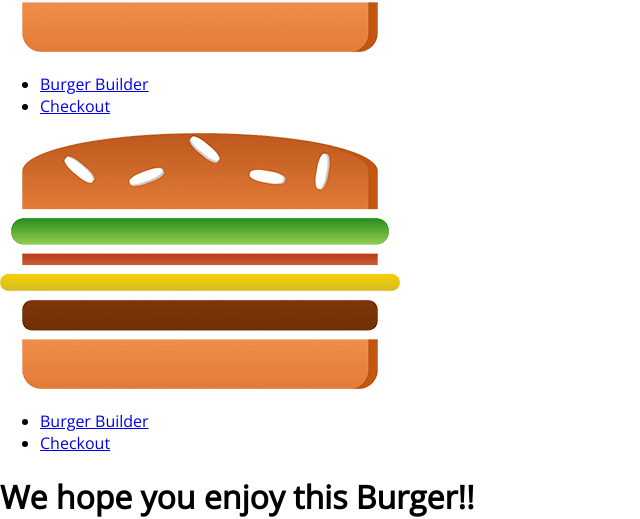
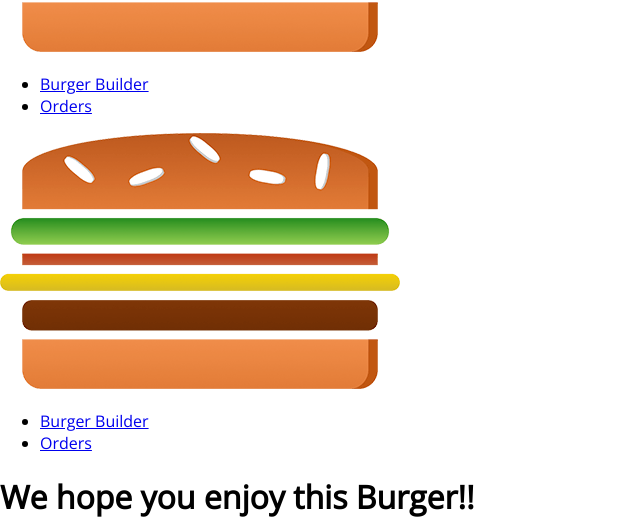
Before and after one commit to sushantdev-git/BurgerBuilder-React, a React app: page /checkout in a window 1280 px wide. Shown: the part 204-723 px from the top of the page, without its empty margins (0-640 px from the left). Built offline with nearby package versions, Linux system fonts and the light colour scheme; the HTML template or start-up script is replaced by a standard one.

Commit message:
changed Navigation to use NavLink

```diff
--- a/src/components/Navigation/NavigationItems/NavigationItem.js/NavigationItem.js
+++ b/src/components/Navigation/NavigationItems/NavigationItem.js/NavigationItem.js
@@ -1,12 +1,10 @@
 import React from "react";
+import { NavLink } from "react-router-dom";
 
 import classes from './NavigationItem.css';
 const navigationItem = (props) => (
     <li className={classes.NavigationItem}>
-        <a href={props.link}
-            className={props.active ? classes.active : null}>
-            {props.children}
-        </a>
+        <NavLink to={props.link} exact activeClassName={classes.active} > {props.children} </NavLink>
     </li>
 );
 
--- a/src/components/Navigation/NavigationItems/NavigationItems.js
+++ b/src/components/Navigation/NavigationItems/NavigationItems.js
@@ -5,8 +5,8 @@
 
 const navigationItems = () => (
     <ul className={classes.NavigationItems}>
-        <NavigationItem link = '/' active = {false}> Burger Builder </NavigationItem>
-        <NavigationItem link = '/' active = {false}> Checkout</NavigationItem>
+        <NavigationItem link = '/' > Burger Builder </NavigationItem>
+        <NavigationItem link = '/orders' > Orders</NavigationItem>
     </ul>
 )
 
```
